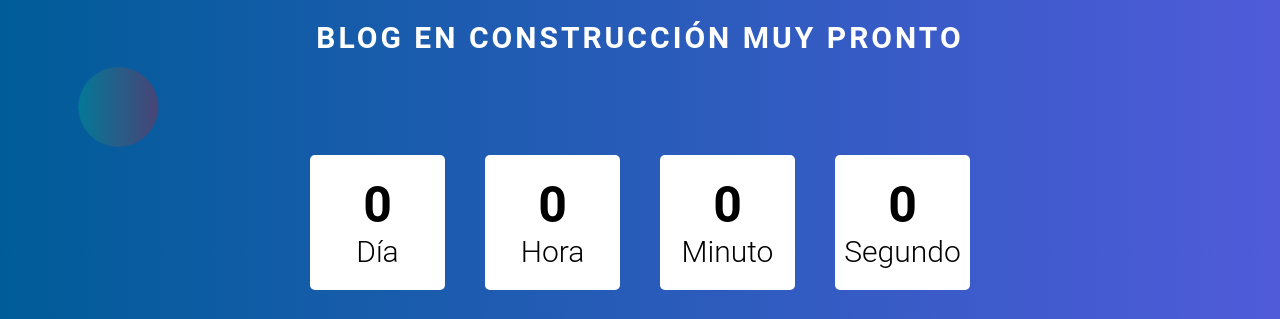
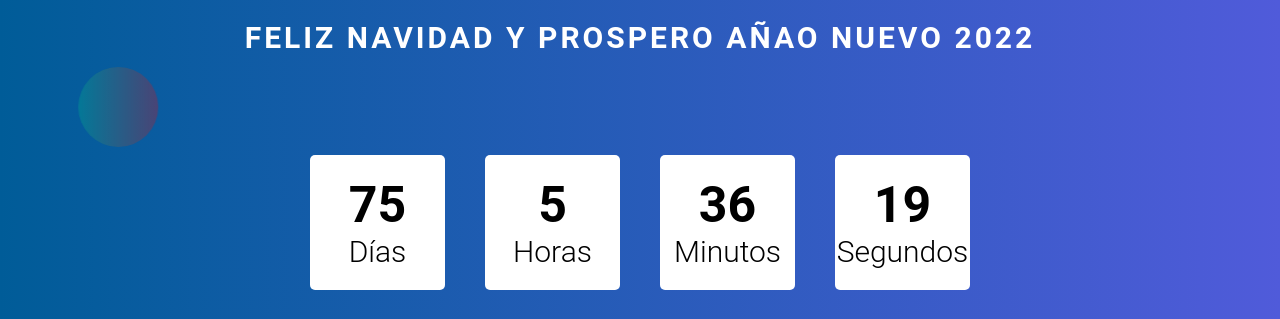
Before and after one commit to Juriar2/Cuenntaregresiva, a plain HTML site: page index.html in a window 1280 px wide. Shown: the top 319 px of the page. Drawn offline with Linux system fonts and the light colour scheme.

Commit message:
Add files via upload

```diff
--- a/css/estilos.css
+++ b/css/estilos.css
@@ -277,3 +277,9 @@ body{
 p{
     color:white;
 }
+
+@media screen and (min-width: 800px) {
+    .container {
+      margin: 1em 2em;
+    }
+  }
--- a/css/estilos3.css
+++ b/css/estilos3.css
@@ -117,3 +117,8 @@ main {
 .redes-sociales .btn-red-social:hover {
 	box-shadow: 0px 0px 50px 10px rgba(0,0,0,.15);
 }
+@media screen and (min-width: 800px) {
+	.container {
+	  margin: 1em 2em;
+	}
+  }
--- a/index.html
+++ b/index.html
@@ -21,7 +21,7 @@
         <div class="portada" id="portada">
             <div class="header">
                 <h1 class="logotipo"></h1>
-                <p class="mensaje">Blog en construcción muy pronto</p>
+                <p class="mensaje">Feliz navidad y prospero añao nuevo 2022</p>
             </div>
 
             <div id="cuenta"></div>
--- a/js/countdown.js
+++ b/js/countdown.js
@@ -1,7 +1,7 @@
 simplyCountdown('#cuenta', {
 	year: 2021, // required
-	month: 10, // required
-	day: 13, // required
+	month: 12, // required
+	day: 32, // required
 	hours: 25, // Default is 0 [0-23] integer
 	minutes: 59, // Default is 0 [0-59] integer
 	seconds: 59, // Default is 0 [0-59] integer
```
